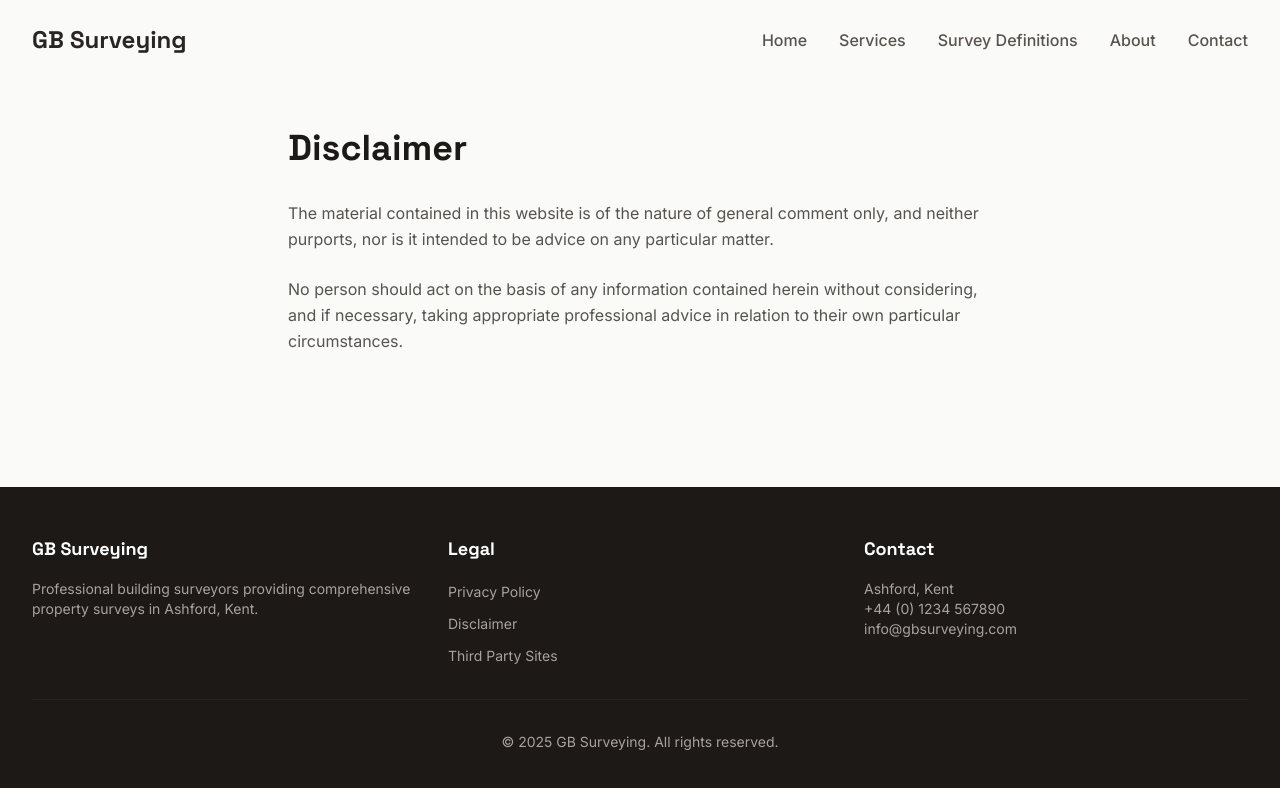
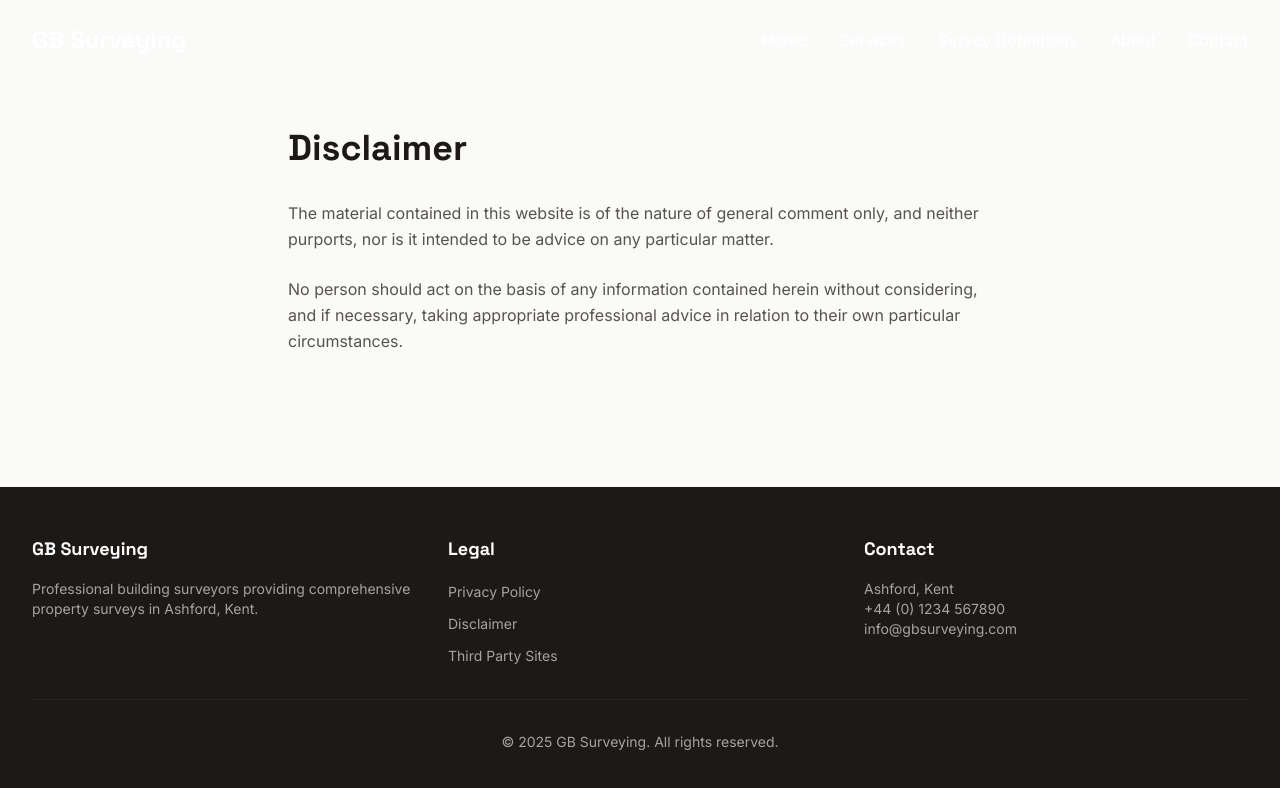
Before and after one commit to jordanjoecooper/surveyor-sparkle-helper, a React (Vite) app: page /disclaimer in a window 1280 px wide. Shown: the top 788 px of the page. Built offline with nearby package versions, Linux system fonts and the light colour scheme.

Commit message:
Update navbar text color
Change the text color of the navigation menu items to white.

```diff
--- a/src/components/Navbar.tsx
+++ b/src/components/Navbar.tsx
@@ -25,7 +25,7 @@ const Navbar = () => {
       <div className="max-w-7xl mx-auto px-4 sm:px-6 lg:px-8">
         <div className="flex justify-between items-center h-20">
           <div className="flex-shrink-0">
-            <span className="font-display text-2xl font-bold text-warmGray-800">GB Surveying</span>
+            <span className={`font-display text-2xl font-bold ${isScrolled ? 'text-warmGray-800' : 'text-white'}`}>GB Surveying</span>
           </div>
 
           {/* Desktop Menu */}
@@ -34,7 +34,9 @@ const Navbar = () => {
               <a
                 key={item}
                 href={item === 'Home' ? '/' : `/${item.toLowerCase().replace(' ', '-')}`}
-                className="text-warmGray-600 hover:text-warmGray-900 transition-colors duration-200 font-medium"
+                className={`transition-colors duration-200 font-medium ${
+                  isScrolled ? 'text-warmGray-600 hover:text-warmGray-900' : 'text-white hover:text-white/80'
+                }`}
               >
                 {item}
               </a>
@@ -45,7 +47,9 @@ const Navbar = () => {
           <div className="md:hidden">
             <button
               onClick={() => setIsMobileMenuOpen(!isMobileMenuOpen)}
-              className="p-2 rounded-md text-warmGray-600 hover:text-warmGray-900 focus:outline-none"
+              className={`p-2 rounded-md transition-colors duration-200 ${
+                isScrolled ? 'text-warmGray-600 hover:text-warmGray-900' : 'text-white hover:text-white/80'
+              } focus:outline-none`}
             >
               {isMobileMenuOpen ? <X size={24} /> : <Menu size={24} />}
             </button>
@@ -63,7 +67,9 @@ const Navbar = () => {
               <a
                 key={item}
                 href={item === 'Home' ? '/' : `/${item.toLowerCase().replace(' ', '-')}`}
-                className="block px-3 py-2 text-warmGray-600 hover:text-warmGray-900 transition-colors duration-200 font-medium"
+                className={`block px-3 py-2 transition-colors duration-200 font-medium ${
+                  isScrolled ? 'text-warmGray-600 hover:text-warmGray-900' : 'text-white hover:text-white/80'
+                }`}
                 onClick={() => setIsMobileMenuOpen(false)}
               >
                 {item}
```
